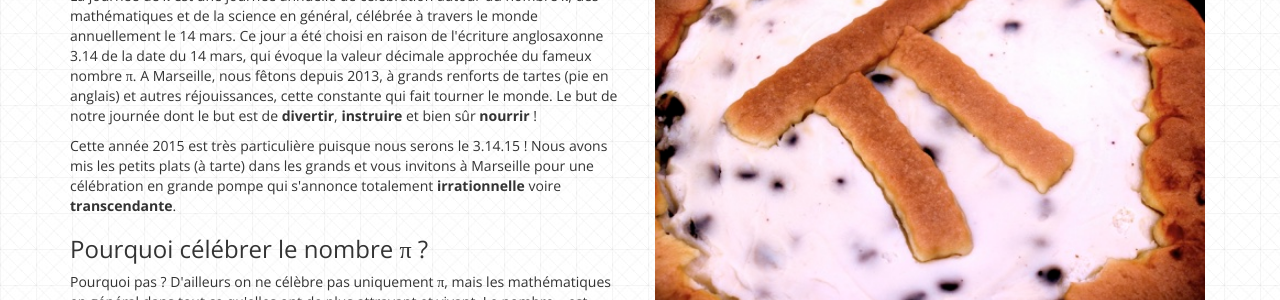
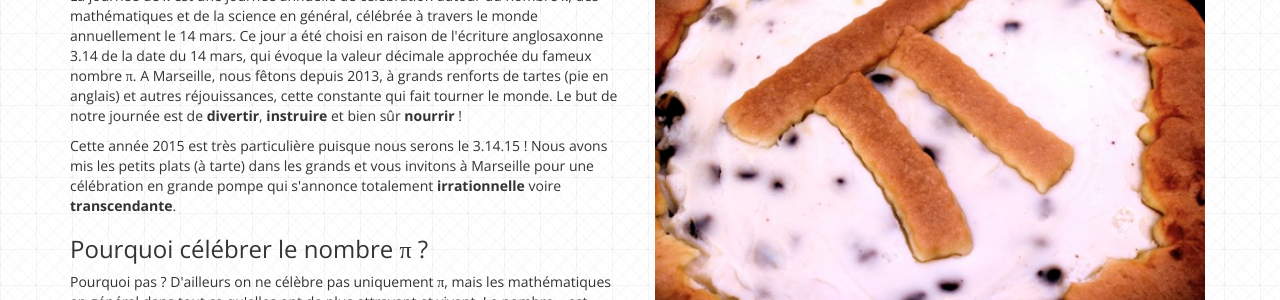
Before and after one commit to Piday/piday.github.io, a Jekyll site: the page built from concept.html, in a window 1280 px wide and 1218 px high. Shown: the part 327-627 px from the top of the window. Built offline with Jekyll 4.4.1, drawn with Linux system fonts in a browser that asks for light colours; nearby versions of some CDN libraries; Markdown is read by kramdown in place of the engine named in the settings; some of the changed text lies outside the part shown.

Commit message:
concept
corrigé faute de frappe répétition

```diff
--- a/concept.html
+++ b/concept.html
@@ -22,7 +22,7 @@ permalink: /Concept/
 
 		<h3>Qu'est-ce que la journée de π ?</h3>
 
-		<p>La journée de π est une journée annuelle de célébration autour du nombre π, des mathématiques et de la science en général, célébrée à travers le monde annuellement le 14 mars. Ce jour a été choisi en raison de l'écriture anglosaxonne 3.14 de la date du 14 mars, qui évoque la valeur décimale approchée du fameux nombre π. A Marseille, nous fêtons depuis 2013, à grands renforts de tartes (pie en anglais) et autres réjouissances, cette constante qui fait tourner le monde. Le but de notre journée dont le but est de <strong>divertir</strong>, <strong>instruire</strong> et bien sûr <strong>nourrir</strong> !</p>
+		<p>La journée de π est une journée annuelle de célébration autour du nombre π, des mathématiques et de la science en général, célébrée à travers le monde annuellement le 14 mars. Ce jour a été choisi en raison de l'écriture anglosaxonne 3.14 de la date du 14 mars, qui évoque la valeur décimale approchée du fameux nombre π. A Marseille, nous fêtons depuis 2013, à grands renforts de tartes (pie en anglais) et autres réjouissances, cette constante qui fait tourner le monde. Le but de notre journée est de <strong>divertir</strong>, <strong>instruire</strong> et bien sûr <strong>nourrir</strong> !</p>
 		<p>Cette année 2015 est très particulière puisque nous serons le 3.14.15 ! Nous avons mis les petits plats (à tarte) dans les grands et vous invitons à Marseille pour une célébration en grande pompe qui s'annonce totalement <strong>irrationnelle</strong> voire <strong>transcendante</strong>.</p>
 
 		<h3>Pourquoi célébrer le nombre π ?</h3>
```
